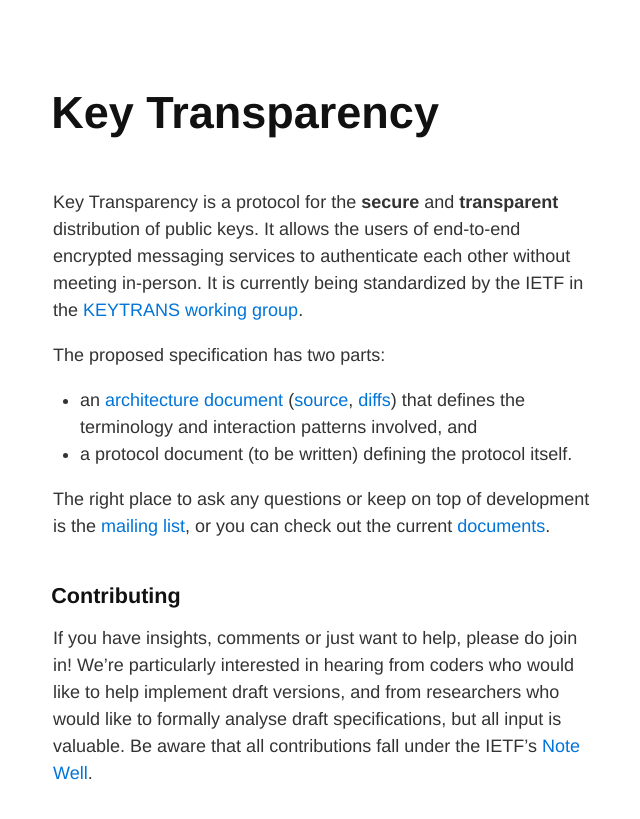
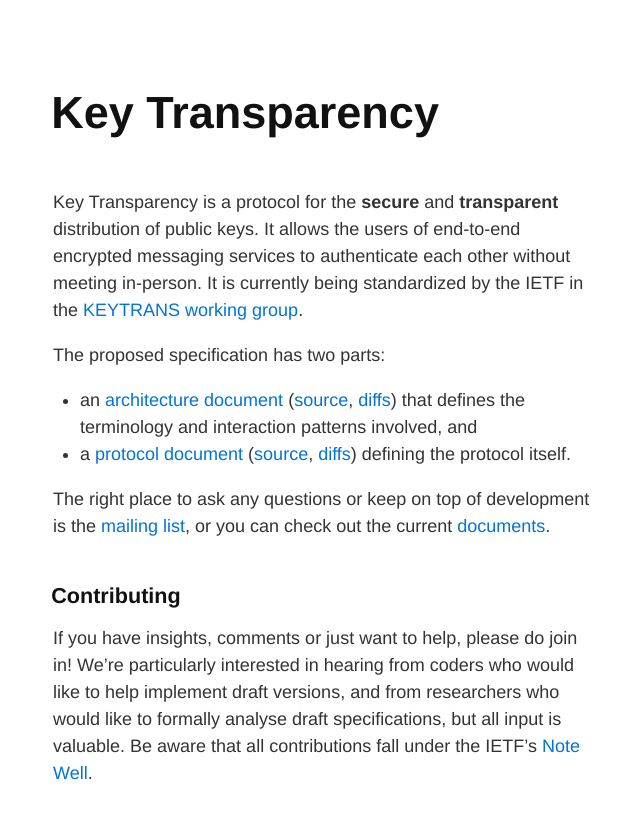
Before and after one commit to ietf-wg-keytrans/ietf-wg-keytrans.github.io, a Jekyll site: the page built from index.markdown, in a window 1280 px wide. Shown: the top 819 px of the page, without its empty margins (317-957 px from the left). Built offline with Jekyll 4.4.1, drawn with Linux system fonts in a browser that asks for light colours; our own code applies the rules of GitHub Pages for plain Markdown files.

Commit message:
Update index.markdown

```diff
--- a/index.markdown
+++ b/index.markdown
@@ -13,7 +13,7 @@ group](https://datatracker.ietf.org/wg/keytrans/about/).
 The proposed specification has two parts:
 
 - an [architecture document](https://ietf-wg-keytrans.github.io/draft-arch/draft-ietf-keytrans-architecture.html) ([source](https://github.com/ietf-wg-keytrans/draft-arch/blob/main/draft-ietf-keytrans-architecture.md), [diffs](https://ietf-wg-keytrans.github.io/draft-arch/)) that defines the terminology and interaction patterns involved, and
-- a protocol document (to be written) defining the protocol itself.
+- a [protocol document](https://ietf-wg-keytrans.github.io/draft-protocol/draft-ietf-keytrans-protocol.html) ([source](https://github.com/ietf-wg-keytrans/draft-protocol/blob/main/draft-ietf-keytrans-protocol.md), [diffs](https://ietf-wg-keytrans.github.io/draft-protocol/)) defining the protocol itself.
 
 The right place to ask any questions or keep on top of development is the
 [mailing list](https://mailarchive.ietf.org/arch/browse/keytrans/), or you can
```
